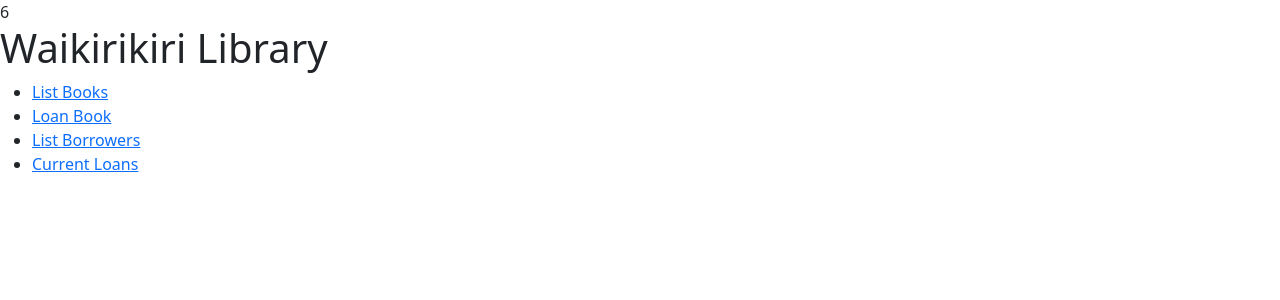
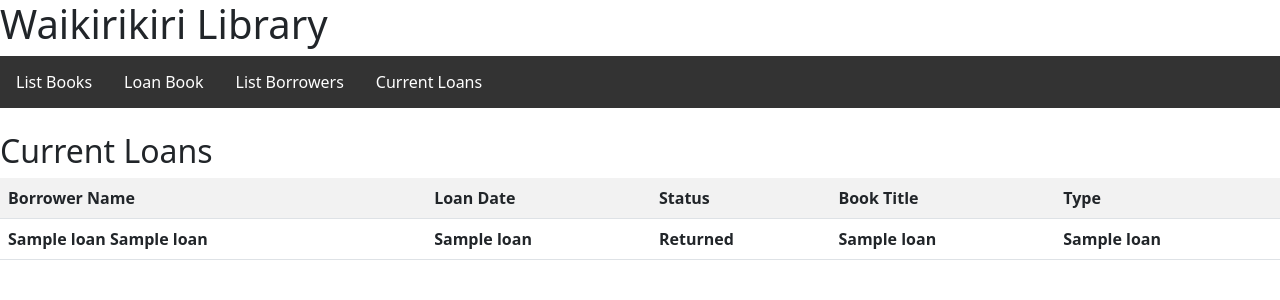
Before and after one commit to linhuang0/636S12023webapp, a Flask app: template librarywebapp/templates/currentloans.html in a window 1280 px wide. Shown: the top 300 px of the page. Run offline with Flask 2, Linux system fonts and the light colour scheme; the template is opened without the code that fills it: most values are stand-ins (such as "Sample title", 1, 10 or a date in 2020); lists and menus that the app fills with data are empty.

Commit message:
update templates
updated all templates

```diff
--- a/librarywebapp/templates/base.html
+++ b/librarywebapp/templates/base.html
@@ -1,22 +1,51 @@
 <!DOCTYPE html>
+ <!--  Name:        LIN HUANG  -->
+ <!--  Student ID:  1154938  -->
 <html>
     <head>
         <meta charset="utf-8" />
         <title>{% block title %}{% endblock %}</title>
         <!-- CSS only -->
 <link href="https://cdn.jsdelivr.net/npm/bootstrap@5.2.3/dist/css/bootstrap.min.css" rel="stylesheet" integrity="sha384-rbsA2VBKQhggwzxH7pPCaAqO46MgnOM80zW1RWuH61DGLwZJEdK2Kadq2F9CUG65" crossorigin="anonymous">
-    </head>
-{% set testvar = 6 %}
+<style>
+  ul {
+    list-style-type: none;
+    margin: 0;
+    padding: 0;
+    overflow: hidden;
+    background-color: #333;
+  }
 
+  li {
+    float: left;
+  }
+
+  li a {
+    display: block;
+    color: white;
+    text-align: center;
+    padding: 14px 16px;
+    text-decoration: none;
+  }
+
+  li a:hover:not(.active) {
+    background-color: #111;
+  }
+
+  .active {
+    background-color: #04AA6D;
+  }
+
+  </style>
+</head>
     <body>
-      {{ testvar }}
         <nav>
             <h1>Waikirikiri Library</h1>
             <ul>
-                <li><a href="{{ url_for('listbooks') }}">List Books</a></li>
-                <li><a href="{{ url_for('loanbook') }}">Loan Book</a></li>
-                <li><a href="{{ url_for('listborrowers') }}">List Borrowers</a></li>
-                <li><a href="{{ url_for('currentloans') }}">Current Loans</a></li>
+                <li><a id="listbooks" href="{{ url_for('listbooks') }}">List Books</a></li>
+                <li><a id="loanbook" href="{{ url_for('loanbook') }}">Loan Book</a></li>
+                <li><a id="listborrowers" href="{{ url_for('listborrowers') }}">List Borrowers</a></li>
+                <li><a id="currentloans" href="{{ url_for('currentloans') }}">Current Loans</a></li>
             </ul>
           </nav>
           <section class="content">
@@ -29,6 +58,12 @@
             {% block content %}{% endblock %}
           </section>
         <!-- JavaScript Bundle with Popper -->
-<script src="https://cdn.jsdelivr.net/npm/bootstrap@5.2.3/dist/js/bootstrap.bundle.min.js" integrity="sha384-kenU1KFdBIe4zVF0s0G1M5b4hcpxyD9F7jL+jjXkk+Q2h455rYXK/7HAuoJl+0I4" crossorigin="anonymous"></script>
+    <script src="https://cdn.jsdelivr.net/npm/bootstrap@5.2.3/dist/js/bootstrap.bundle.min.js" integrity="sha384-kenU1KFdBIe4zVF0s0G1M5b4hcpxyD9F7jL+jjXkk+Q2h455rYXK/7HAuoJl+0I4" crossorigin="anonymous"></script>
     </body>
+    <script>
+      var url = window.location.href;
+      var menu=document.getElementById(url.substring(url.lastIndexOf("/") + 1, url.length));
+      if(menu)
+        menu.classList.add("active");
+    </script>
 </html>
--- a/librarywebapp/templates/currentloans.html
+++ b/librarywebapp/templates/currentloans.html
@@ -1,7 +1,42 @@
 {% extends "base.html" %}
+{% block title %}
+Current Loads
+{% endblock %}
 {% block content %}
-<!-- code in here to display a list of loans -->
-<!-- loanlist is the variable passed in containing list of loans -->
-
+<!--  Name:        LIN HUANG  -->
+<!--  Student ID:  1154938  -->
+<!--code to display list of loans -->
+<br/>
+<h2>Current Loans</h2>
+<table class="table table-striped table-hover">
+    <tr><th>Borrower Name</th><th>Loan Date</th><th>Status </th><th>Book Title</th><th>Type</th></tr>
+    {% set currentborrower = namespace(id=0) %}
+    {% for loan in loanlist %}
+        {% if loan[12] == "eBook" %}
+            {% set col = "green" %}
+        {% elif loan[12] == "Audio Book" %}
+            {% set col = "yellow" %}
+        {% else %}
+            {% set col = "white" %}
+        {% endif %}
+        <!-- the borrower name should be shown only once -->
+        <tr bgcolor="{{col}}">
+            {% if (currentborrower.id != loan[0])  %}
+              <th>{{loan[2]}}  {{loan[1]}}</th>
+              {% set currentborrower.id = loan[0] %}
+            {% else %}
+              <th></th>
+            {% endif %}
+            <!-- ‘Returned’ for 1 and  ‘On Loan’ for 0-->
+            <th>{{loan[5]}} </th>
+             {% if loan[6] == 0 %}
+             <th>On Loan</th>
+             {% else %}
+             <th>Returned</th>
+             {% endif %}
+             <th>{{loan[8]}} </th><th>{{loan[12]}} </th>
+        </tr>
+    {% endfor %}
+</table>
 
 {% endblock %}
```
Also changed, not shown: librarywebapp/templates/addloan.html (+62 -7 lines), librarywebapp/templates/booklist.html (+8 -3 lines), librarywebapp/templates/borrowerlist.html (+17 -3 lines).
